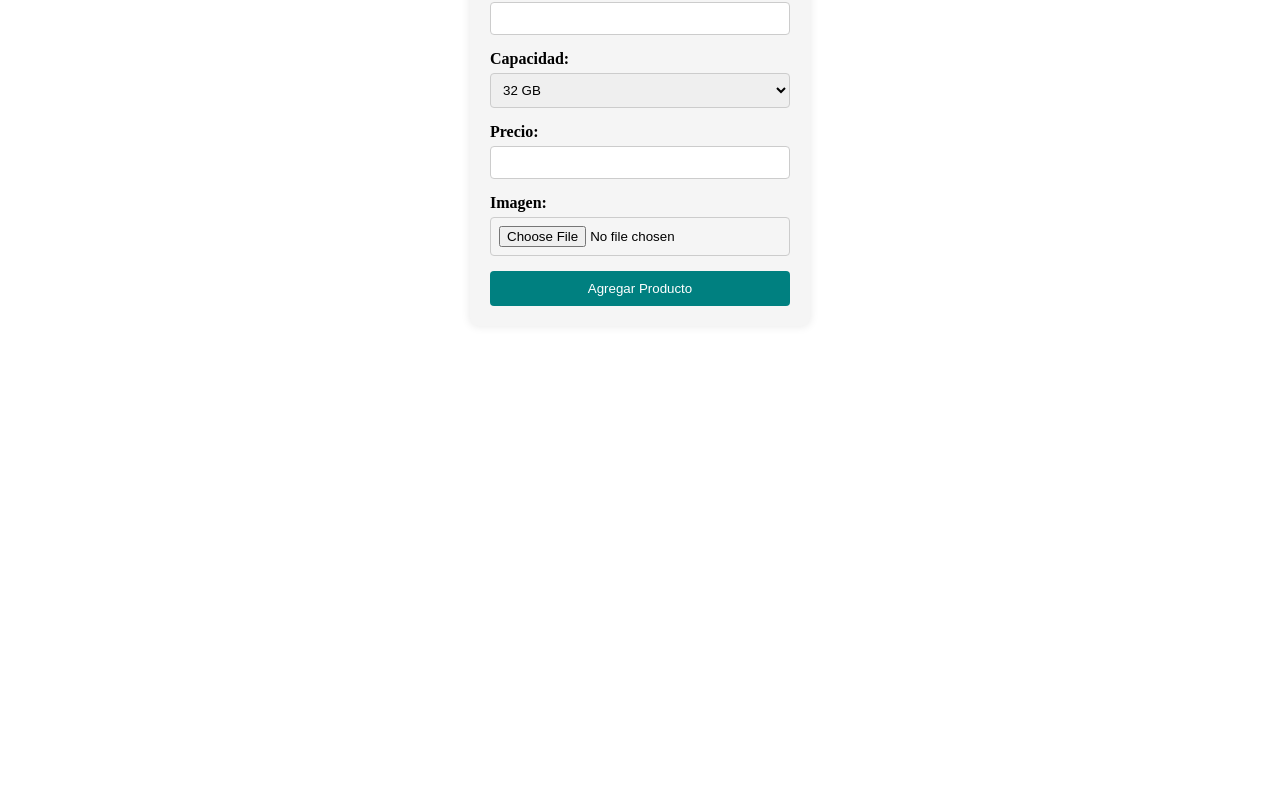
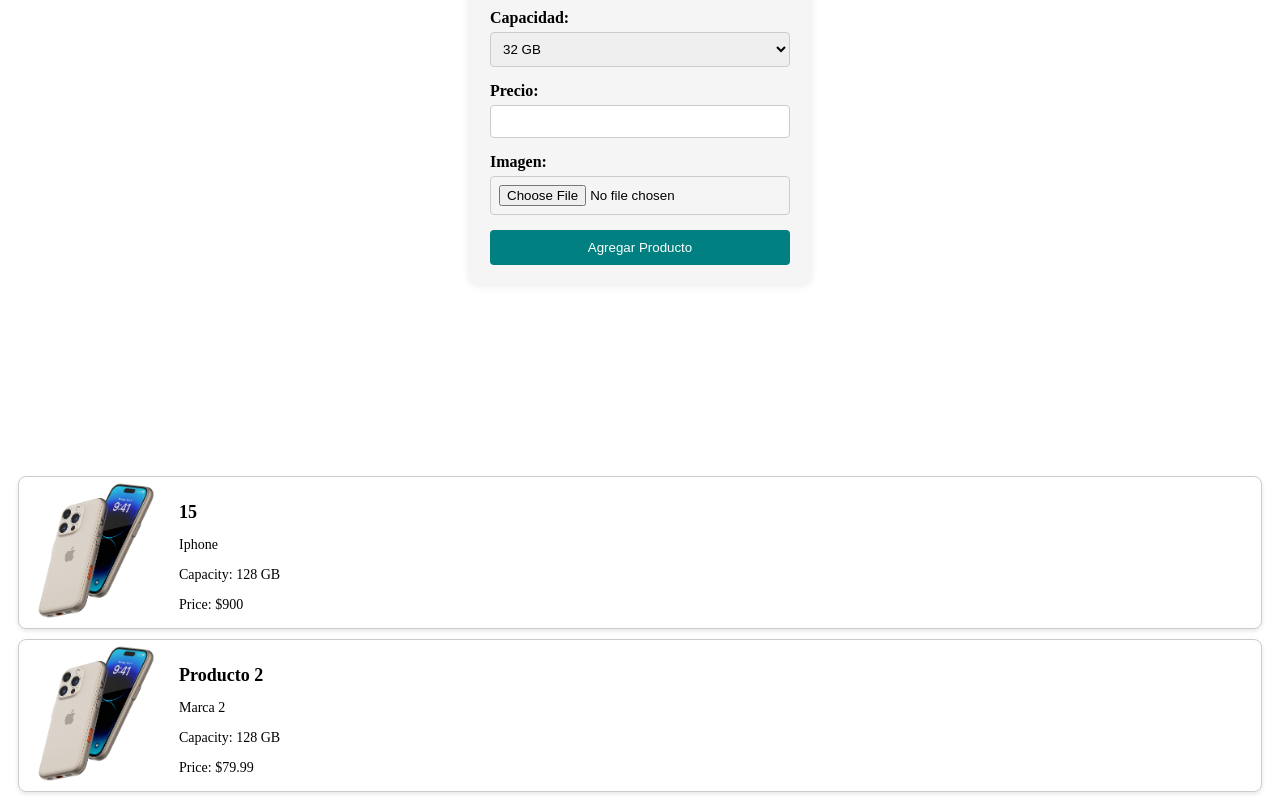
Before and after one commit to ezSan/ecommerce, a Next.js app: page /adminPanel in a window 1280 px wide. Shown: the part 342-1144 px from the top of the page. Before the commit the page ends 857 px from the top, so only its background shows below. Built offline with nearby package versions, Linux system fonts and the light colour scheme.

Commit message:
feat: add cards & cards container

```diff
--- /dev/null
+++ b/src/app/scss/components/_productCard.scss
@@ -0,0 +1,31 @@
+
+.product_card {
+    display: flex;
+    border: 1px solid #ccc;
+    border-radius: 8px;
+    overflow: hidden;
+    margin: 10px;
+    box-shadow: 0 2px 4px rgba(0, 0, 0, 0.1);
+  }
+
+  .card_image {
+    width: 150px;
+    height: 150px;
+    object-fit: cover;
+  }
+
+  .card_info {
+    padding: 10px;
+  }
+
+  .card_name {
+    font-size: 18px;
+    margin-bottom: 5px;
+  }
+
+  .card_brand,
+  .card_capacity,
+  .card_price {
+    font-size: 14px;
+    margin-bottom: 5px;
+  }
--- a/src/app/scss/components/components.scss
+++ b/src/app/scss/components/components.scss
@@ -1,2 +1,3 @@
 @forward './login';
 @forward './productForm';
+@forward './productCard';
--- /dev/null
+++ b/src/components/ProductCard.js
@@ -0,0 +1,48 @@
+import React from "react";
+import PropTypes from "prop-types";
+import styles from "@/app/scss/globals.module.scss";
+import Image from "next/image";
+import asd from '/public/next.svg'
+
+const ProductCard = ({ product }) => {
+  const { name, brand, capacity, price, image } = product;
+  const {
+    product_card,
+    card_image,
+    card_info,
+    card_name,
+    card_brand,
+    card_capacity,
+    card_price,
+  } = styles;
+
+  return (
+    <div className={product_card}>
+      <Image
+        width={150}
+        height={150}
+        src={image}
+        alt={`${name} product`}
+        className={card_image}
+      />
+      <div className={card_info}>
+        <h2 className={card_name}>{name}</h2>
+        <p className={card_brand}>{brand}</p>
+        <p className={card_capacity}>{`Capacity: ${capacity} GB`}</p>
+        <p className={card_price}>{`Price: $${price}`}</p>
+      </div>
+    </div>
+  );
+};
+
+ProductCard.propTypes = {
+  product: PropTypes.shape({
+    name: PropTypes.string.isRequired,
+    brand: PropTypes.string.isRequired,
+    capacity: PropTypes.string.isRequired,
+    price: PropTypes.number.isRequired,
+    image: PropTypes.string.isRequired,
+  }).isRequired,
+};
+
+export default ProductCard;
--- /dev/null
+++ b/src/components/ProductContainer.js
@@ -0,0 +1,18 @@
+// components/ProductContainer.js
+import React from 'react';
+import ProductCard from './ProductCard';
+import productsData from '../data/products.json'; // Ajusta la ruta según la ubicación de tu archivo de datos
+
+const ProductContainer = () => {
+  return (
+    <div>
+      {productsData.map((product) => (
+
+        <ProductCard key={product.id} product={product} />
+
+      ))}
+    </div>
+  );
+};
+
+export default ProductContainer;
--- a/src/data/products.json
+++ b/src/data/products.json
@@ -1,12 +1,20 @@
+
 [
   {
     "id": 1,
-      "name": "Iphone 15",
-      "price": 960
+    "name": "15",
+    "brand": "Iphone",
+    "capacity": "128",
+    "price": 900,
+    "image": "/iphone.png"
   },
   {
     "id": 2,
-      "name": "Iphone 13",
-      "price": 720
+    "name": "Producto 2",
+    "brand": "Marca 2",
+    "capacity": "128",
+    "price": 79.99,
+    "image": "/iphone.png"
   }
+
 ]
--- a/src/pages/adminPanel/index.js
+++ b/src/pages/adminPanel/index.js
@@ -1,15 +1,13 @@
 // pages/admin-panel.js
-import ProductForm from '@/components/ProductForm';
-import { Container, Heading } from '@chakra-ui/react';
-
-
+import ProductContainer from "@/components/ProductContainer";
+import ProductForm from "@/components/ProductForm";
 
 const AdminPanel = () => {
   return (
-    <Container maxW="container.md" mt={8}>
-      <Heading mb={2}>Panel de Administrador</Heading>
-      <ProductForm/>
-    </Container>
+    <div>
+      <ProductForm />
+      <ProductContainer />
+    </div>
   );
 };
 
```
Also changed, not shown: public/iphone.png (added), src/app/scss/components/_productContainer.scss (added). Lines whose indentation alone changed are shown as unchanged.
